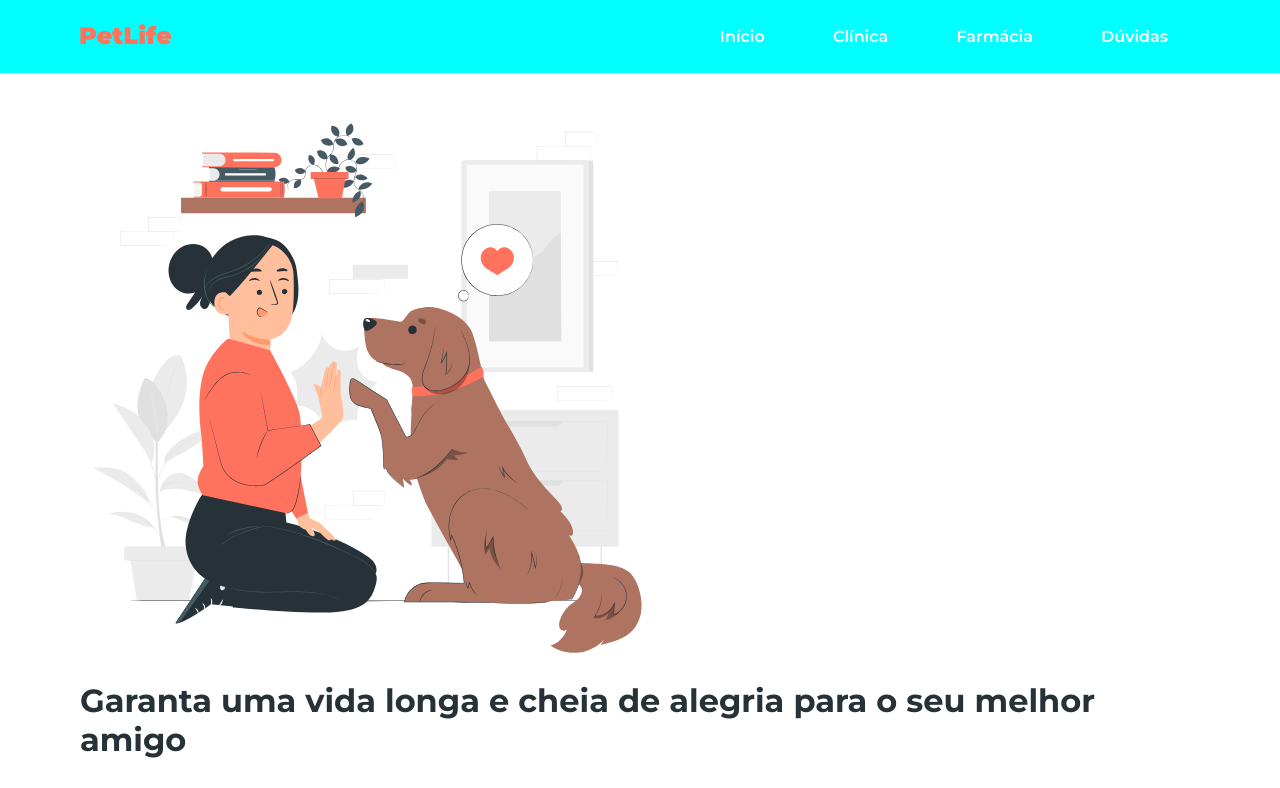
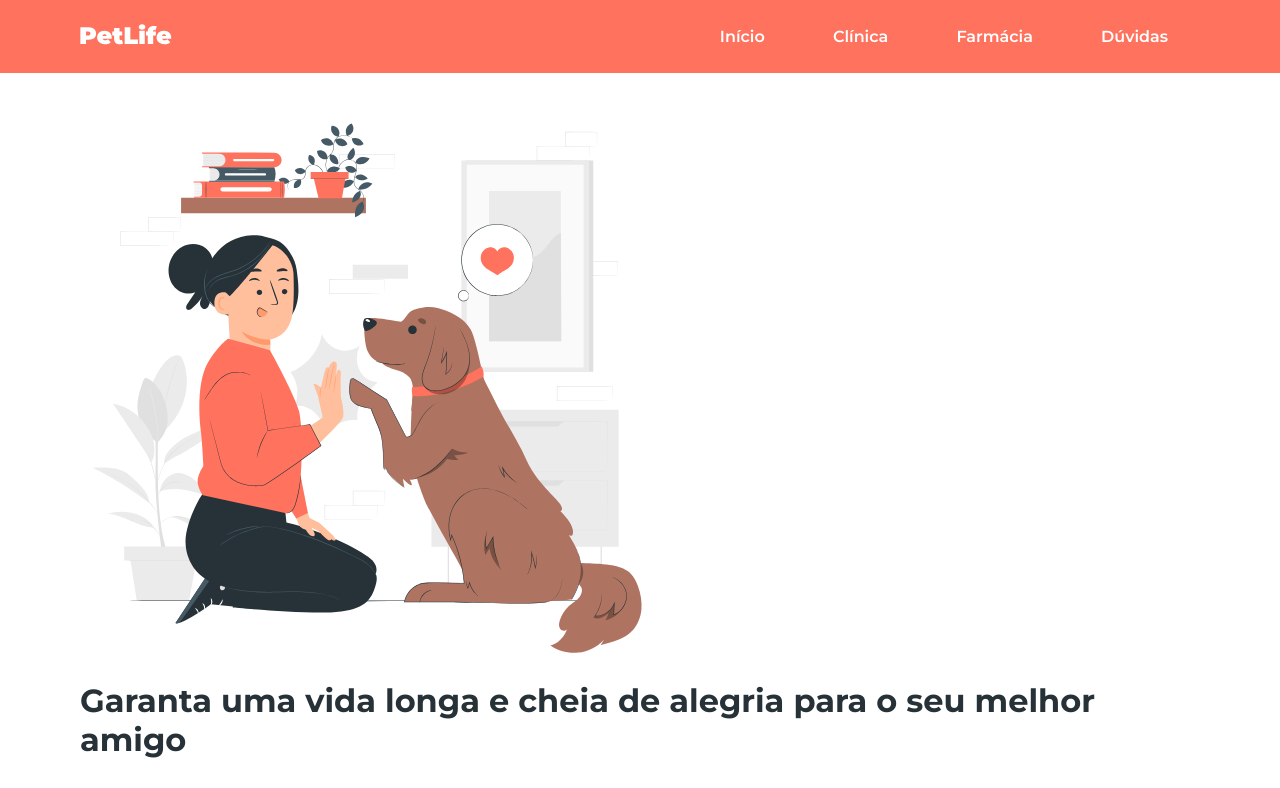
Before and after one commit to CleitonQ/pet-love, a plain HTML site: page index.html in a window 1280 px wide. Shown: the top 788 px of the page. Drawn offline with Linux system fonts and the light colour scheme.

Commit message:
Update 26012025 1

```diff
--- a/index.css
+++ b/index.css
@@ -10,7 +10,7 @@ body {
 }
 
 header {
-    background-color: aqua;
+    background-color: #ff725e;
     display: flex;
     align-items: center;
     justify-content: space-between;
--- a/index.html
+++ b/index.html
@@ -14,7 +14,7 @@
     <header>
 
         <a href="index.html">
-            <img src="img/logo.svg" alt="Logo da PetLife">
+            <img src="img/logo-white.svg" alt="Logo da PetLife">
         </a>
         <nav>
             <a href="#inicio">Início</a>
```
